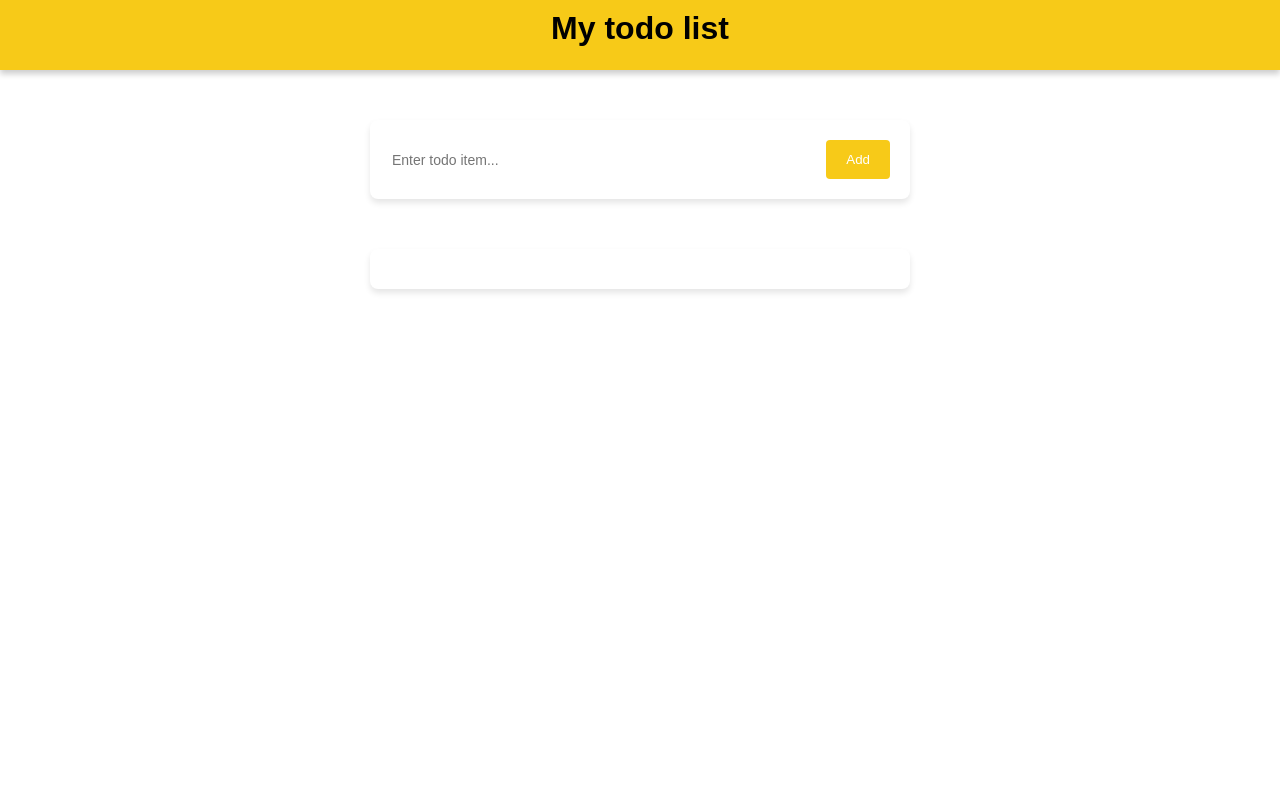
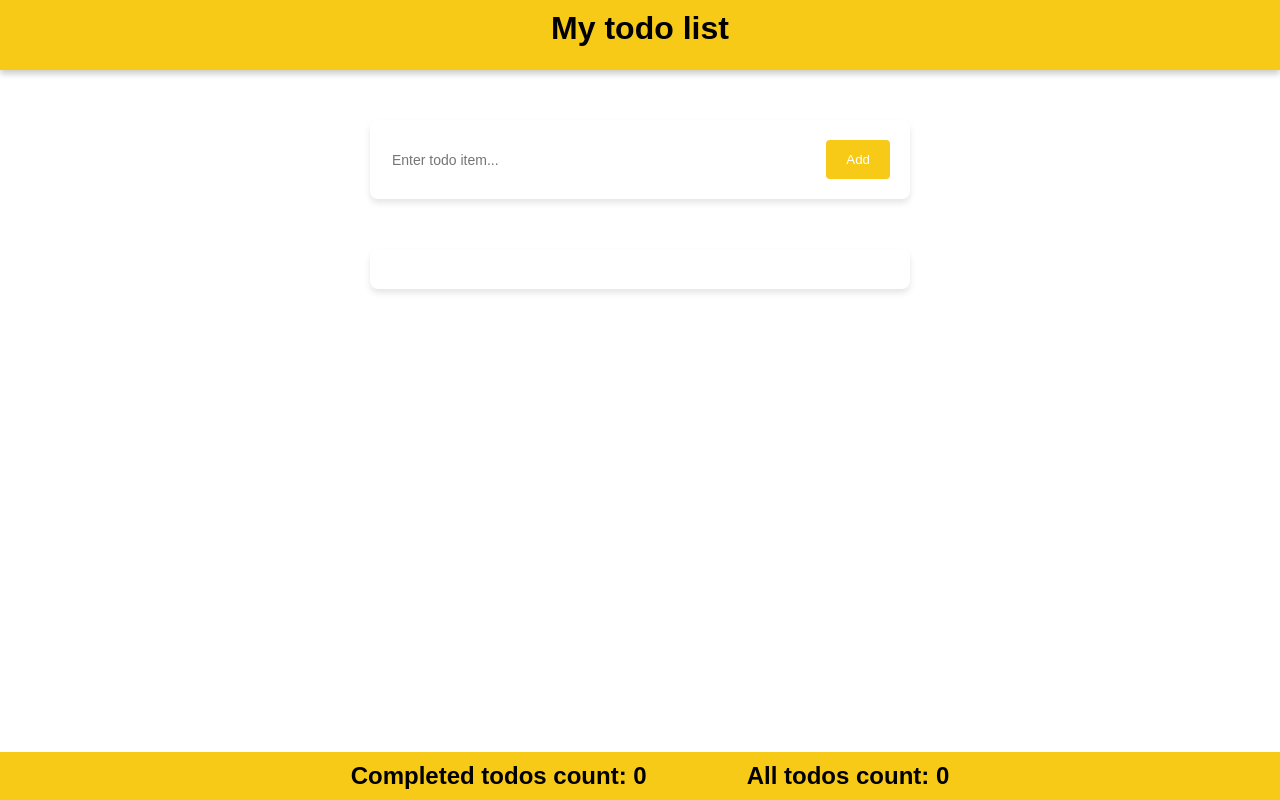
Before and after one commit to moh-gomaa/react-todo-app, a React (Vite) app: page / in a window 1280 px wide. Built offline with nearby package versions, Linux system fonts and the light colour scheme.

Commit message:
-Implement Footer component which contains the summary of completed todos and total todos length.
-Add module css for that component.

```diff
--- /dev/null
+++ b/src/components/Footer.jsx
@@ -0,0 +1,14 @@
+import styles from "./footer.module.css";
+export default function Footer({ allTodosCount, completedTodosCount }) {
+  return (
+    <div className={styles.footer}>
+      <span className={styles.summaryItem}>
+        Completed todos count: {completedTodosCount}
+      </span>
+
+      <span className={styles.summaryItem}>
+        All todos count: {allTodosCount}
+      </span>
+    </div>
+  );
+}
--- a/src/components/Todo.jsx
+++ b/src/components/Todo.jsx
@@ -1,14 +1,21 @@
 import { useState } from "react";
 import TodosList from "./TodosList";
 import TodoForm from "./TodoForm";
+import Footer from "./Footer";
 
 export default function Todo() {
   const [todosLst, setTodosLst] = useState([]);
 
+  const allTodosCount = todosLst.length;
+  const completedTodosCount = todosLst.filter((todo) => todo.isDone).length;
   return (
     <div>
       <TodoForm todosLst={todosLst} setTodosLst={setTodosLst} />
       <TodosList todosLst={todosLst} setTodosLst={setTodosLst} />
+      <Footer
+        allTodosCount={allTodosCount}
+        completedTodosCount={completedTodosCount}
+      />
     </div>
   );
 }
--- /dev/null
+++ b/src/components/footer.module.css
@@ -0,0 +1,14 @@
+.footer {
+  position: fixed;
+  bottom: 0;
+  padding: 10px;
+  width: 100%;
+  background-color: #f7ca18;
+  text-align: center;
+  font-size: 1.5em;
+  font-weight: bold;
+}
+
+.summaryItem {
+  margin: 50px;
+}
```
